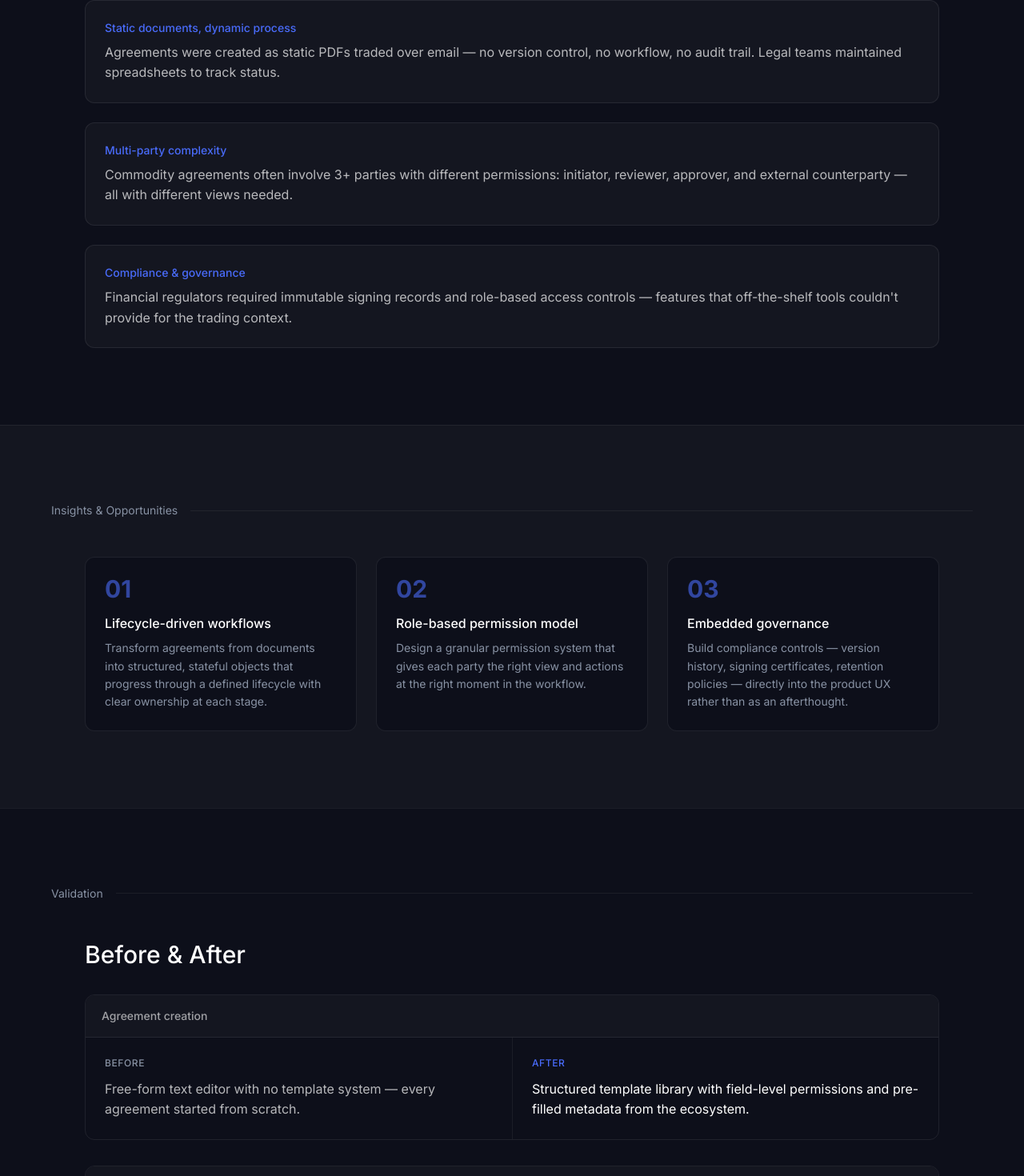
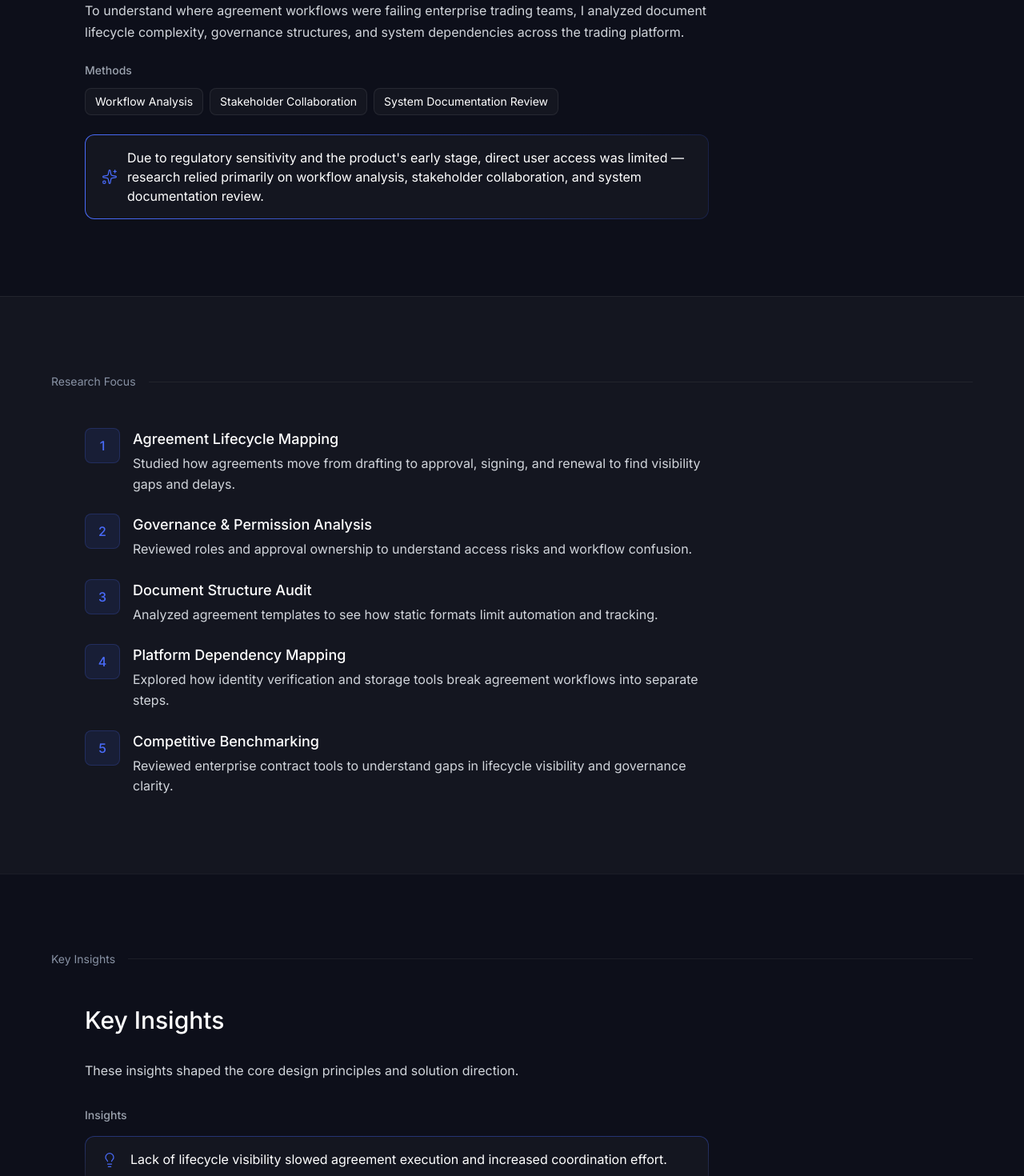
Before and after one commit to AlonaRyzhenko/alyona-portfolio, a Next.js app: page /work/sign in a window 1280 px wide. Shown: the part 2542-4012 px from the top of the page at 80% size. Built offline with nearby package versions, Linux system fonts and the light colour scheme.

Commit message:
Sign: rebuild Research into Approach, Focus, Key Insights; mirror Messenger, dedupe content

```diff
--- a/app/work/sign/SignCaseStudy.tsx
+++ b/app/work/sign/SignCaseStudy.tsx
@@ -2,7 +2,7 @@
 
 import { motion } from "framer-motion";
 import Link from "next/link";
-import { Search, ScanSearch, Frame, CircleCheck } from "lucide-react";
+import { Search, ScanSearch, Frame, CircleCheck, ArrowRight, Lightbulb, Sparkles } from "lucide-react";
 
 const COVER_IMG = "/sign.png";
 
@@ -43,37 +43,25 @@ const processSteps = [
   },
 ];
 
-const researchFindings = [
-  {
-    label: "Static documents, dynamic process",
-    text: "Agreements were created as static PDFs traded over email — no version control, no workflow, no audit trail. Legal teams maintained spreadsheets to track status.",
-  },
-  {
-    label: "Multi-party complexity",
-    text: "Commodity agreements often involve 3+ parties with different permissions: initiator, reviewer, approver, and external counterparty — all with different views needed.",
-  },
-  {
-    label: "Compliance & governance",
-    text: "Financial regulators required immutable signing records and role-based access controls — features that off-the-shelf tools couldn't provide for the trading context.",
-  },
+const researchMethods = [
+  "Workflow Analysis",
+  "Stakeholder Collaboration",
+  "System Documentation Review",
 ];
 
-const opportunities = [
-  {
-    num: "01",
-    title: "Lifecycle-driven workflows",
-    text: "Transform agreements from documents into structured, stateful objects that progress through a defined lifecycle with clear ownership at each stage.",
-  },
-  {
-    num: "02",
-    title: "Role-based permission model",
-    text: "Design a granular permission system that gives each party the right view and actions at the right moment in the workflow.",
-  },
-  {
-    num: "03",
-    title: "Embedded governance",
-    text: "Build compliance controls — version history, signing certificates, retention policies — directly into the product UX rather than as an afterthought.",
-  },
+
+const researchFocus = [
+  { num: "1", title: "Agreement Lifecycle Mapping", text: "Studied how agreements move from drafting to approval, signing, and renewal to find visibility gaps and delays." },
+  { num: "2", title: "Governance & Permission Analysis", text: "Reviewed roles and approval ownership to understand access risks and workflow confusion." },
+  { num: "3", title: "Document Structure Audit", text: "Analyzed agreement templates to see how static formats limit automation and tracking." },
+  { num: "4", title: "Platform Dependency Mapping", text: "Explored how identity verification and storage tools break agreement workflows into separate steps." },
+  { num: "5", title: "Competitive Benchmarking", text: "Reviewed enterprise contract tools to understand gaps in lifecycle visibility and governance clarity." },
+];
+
+const insights = [
+  "Lack of lifecycle visibility slowed agreement execution and increased coordination effort.",
+  "Governance was unclear — access rights and approval ownership lacked contextual visibility.",
+  "Static agreement formats limited automation, tracking, and seamless execution across systems.",
 ];
 
 const beforeAfter = [
@@ -300,16 +288,61 @@ export default function SignCaseStudy() {
               className="flex flex-col gap-6"
             >
               <motion.h2 variants={fadeUp} className="text-3xl font-medium">
-                Key findings
+                Research Approach
               </motion.h2>
-              {researchFindings.map((f) => (
+              <motion.p variants={fadeUp} className="text-[#D1D5DB] text-base leading-[1.7] max-w-[780px]">
+                To understand where agreement workflows were failing enterprise trading teams, I analyzed document lifecycle complexity, governance structures, and system dependencies across the trading platform.
+              </motion.p>
+
+              <motion.div variants={stagger} className="max-w-[720px]">
+                <motion.h3 variants={fadeUp} className="text-[#9CA3AF] text-sm font-medium mb-3">
+                  Methods
+                </motion.h3>
+                <motion.div variants={stagger} className="flex flex-wrap gap-2">
+                  {researchMethods.map((m) => (
+                    <motion.span
+                      key={m}
+                      variants={fadeUp}
+                      className="px-3 py-1.5 rounded-lg bg-card border border-white/[0.08] text-white text-sm"
+                    >
+                      {m}
+                    </motion.span>
+                  ))}
+                </motion.div>
+              </motion.div>
+
+              <motion.div variants={fadeUp} className="rounded-xl p-[1px] bg-gradient-to-r from-accent to-accent/20 max-w-[780px]">
+                <div className="rounded-[11px] bg-card px-5 py-4 flex items-center gap-3">
+                  <Sparkles className="w-5 h-5 text-accent flex-shrink-0" strokeWidth={1.5} />
+                  <span className="text-white text-base">Due to regulatory sensitivity and the product's early stage, direct user access was limited — research relied primarily on workflow analysis, stakeholder collaboration, and system documentation review.</span>
+                </div>
+              </motion.div>
+            </motion.div>
+          </div>
+        </div>
+      </section>
+
+      {/* Research Focus */}
+      <section className="section-padding bg-card border-t border-white/[0.06]">
+        <div className="max-w-[1440px] mx-auto px-6 lg:px-16">
+          <SectionLabel label="Research Focus" />
+          <div className="max-w-[1068px] ml-0 lg:ml-[max(0px,calc((100%-1068px)/2))]">
             <motion.div
-                  key={f.label}
-                  variants={fadeUp}
-                  className="p-6 rounded-xl bg-card border border-white/[0.08]"
+              variants={stagger}
+              initial="hidden"
+              whileInView="show"
+              viewport={{ once: true, margin: "-80px" }}
+              className="flex flex-col gap-6 max-w-[780px]"
             >
-                  <h3 className="text-accent text-sm font-medium mb-2">{f.label}</h3>
-                  <p className="text-white/70 text-base leading-[1.6]">{f.text}</p>
+              {researchFocus.map((f) => (
+                <motion.div key={f.num} variants={fadeUp} className="flex items-start gap-4">
+                  <span className="w-11 h-11 rounded-lg bg-accent/10 border border-accent/20 flex items-center justify-center text-accent font-medium flex-shrink-0">
+                    {f.num}
+                  </span>
+                  <div>
+                    <h4 className="text-white text-lg font-medium mb-1">{f.title}</h4>
+                    <p className="text-[#D1D5DB] text-base leading-[1.6]">{f.text}</p>
+                  </div>
                 </motion.div>
               ))}
             </motion.div>
@@ -317,37 +350,46 @@ export default function SignCaseStudy() {
         </div>
       </section>
 
-      {/* Insights & Opportunities */}
-      <section className="section-padding bg-card border-t border-white/[0.06]">
+      {/* Key Insights */}
+      <section className="section-padding border-t border-white/[0.06]">
         <div className="max-w-[1440px] mx-auto px-6 lg:px-16">
-          <SectionLabel label="Insights & Opportunities" />
-          <div className="max-w-[1068px] ml-0 lg:ml-[max(0px,calc((100%-1068px)/2))]">
+          <SectionLabel label="Key Insights" />
           <motion.div
             variants={stagger}
             initial="hidden"
             whileInView="show"
             viewport={{ once: true, margin: "-80px" }}
-              className="grid sm:grid-cols-3 gap-6"
+            className="max-w-[1068px] flex flex-col gap-8 ml-0 lg:ml-[max(0px,calc((100%-1068px)/2))]"
           >
-              {opportunities.map((o) => (
-                <motion.div
-                  key={o.num}
-                  variants={fadeUp}
-                  className="p-6 rounded-xl bg-bg border border-white/[0.08] flex flex-col gap-4"
-                >
-                  <span className="text-accent/60 text-3xl font-bold leading-none">
-                    {o.num}
-                  </span>
-                  <div>
-                    <h3 className="text-base font-medium text-white mb-2">
-                      {o.title}
-                    </h3>
-                    <p className="text-[#8892a4] text-sm leading-[1.6]">{o.text}</p>
+            <motion.h2 variants={fadeUp} className="text-3xl font-medium">
+              Key Insights
+            </motion.h2>
+            <motion.p variants={fadeUp} className="text-[#D1D5DB] text-base leading-[1.7] max-w-[780px]">
+              These insights shaped the core design principles and solution direction.
+            </motion.p>
+            <motion.div variants={fadeUp} className="flex flex-col gap-4 max-w-[780px]">
+              <h3 className="text-[#9CA3AF] text-sm font-medium">Insights</h3>
+              <div className="flex flex-col gap-4">
+                {insights.map((text, i) => {
+                  const isFirst = i === 0;
+                  const isLast = i === insights.length - 1;
+                  const grad = isFirst
+                    ? "bg-gradient-to-b from-accent/40 to-white/[0.08]"
+                    : isLast
+                    ? "bg-gradient-to-t from-accent/40 to-white/[0.08]"
+                    : "bg-white/[0.08]";
+                  return (
+                    <motion.div key={text} variants={fadeUp} className={`rounded-xl p-[1px] ${grad}`}>
+                      <div className="rounded-[11px] bg-card px-5 py-4 flex items-center gap-4">
+                        <Lightbulb className="w-5 h-5 text-accent flex-shrink-0" strokeWidth={1.5} />
+                        <p className="text-white text-base leading-[1.6]">{text}</p>
                       </div>
                     </motion.div>
-              ))}
+                  );
+                })}
+              </div>
             </motion.div>
-          </div>
+          </motion.div>
         </div>
       </section>
 
```
Lines whose indentation alone changed are shown as unchanged.
